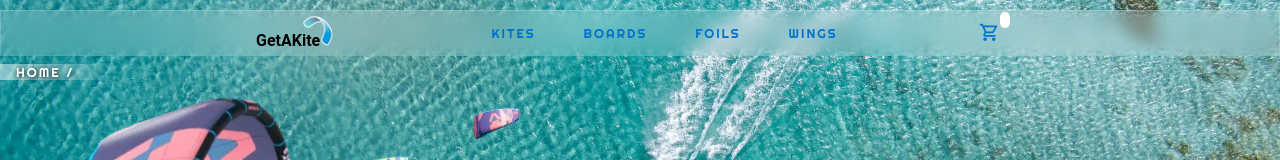
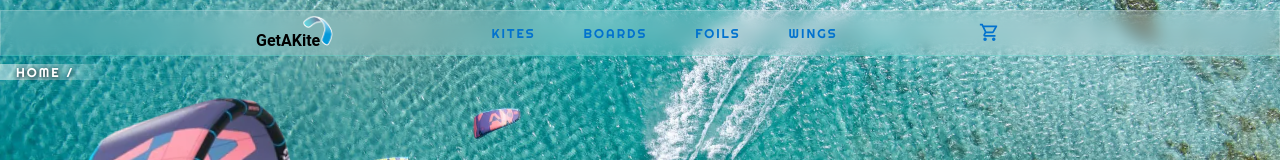
Before and after one commit to EmiUxUiDev/get_a_kite, a React (Create React App) app: page / in a window 1280 px wide. Shown: the top 160 px of the page. Built offline with nearby package versions, Linux system fonts and the light colour scheme; no server answers.

Commit message:
Cartwidget is reacting to changes, delete funtionality of cart, is working but some issues to solve.

```diff
--- a/src/components/Cart.js
+++ b/src/components/Cart.js
@@ -3,7 +3,8 @@ import "../styles/cart.css";
 import { CartContext } from "../context/cartContext";
 
 export default function Cart() {
-  const { cartProducts } = useContext(CartContext);
+  const { cartProducts, setCartProducts, itemInCart, setItemInCart } =
+    useContext(CartContext);
   console.log(cartProducts);
   return cartProducts.map((item) => {
     return (
@@ -16,13 +17,26 @@ export default function Cart() {
             <p id="brand-txt">{item.brand}</p>
           </div>
           <div id="wrapper-model-cart">
-          <p id="model-txt">{item.model}</p>
-          <p id="available-txt">{`available ${item.stock}`}</p>
+            <p>{item.id}</p>
+            <p id="model-txt">{item.model}</p>
+            <p id="available-txt">{`available ${item.stock}`}</p>
           </div>
         </div>
 
         <p>Quantity: {item.qty} </p>
-        <button id="delete-btn">Delete</button>
+        <button
+          id="delete-btn"
+          onClick={() => {
+            setCartProducts(
+              cartProducts.filter((i) => {
+                return i.id !== item.id;
+              })
+            );
+            setItemInCart(itemInCart-1)
+          }}
+        >
+          Delete
+        </button>
       </article>
     );
   });
--- a/src/components/CartWidget.js
+++ b/src/components/CartWidget.js
@@ -2,6 +2,7 @@ import { MdOutlineShoppingCart } from "react-icons/md";
 import "../styles/cartwidget.css";
 import React, {useContext} from 'react'
 import { CartContext } from "../context/cartContext";
+import { Link } from "react-router-dom";
 
 
 
@@ -9,15 +10,17 @@ export default function CartWidget() {
 
   const {itemInCart} = useContext(CartContext)
   return (
-    <div className="wrapper_cart">
+    <Link to={'/cart'}>
+      <div className="wrapper_cart">
       <div className="cart-icon">
         <MdOutlineShoppingCart />
       </div>
 
       <div className ='cart-item'>
-        {console.log(itemInCart)}
-        <button>{itemInCart}</button>
+        <button className={itemInCart === 0 ? 'display-none' : 'display'}
+        >{itemInCart}</button>
       </div>
     </div>
+    </Link>
   );
 }
--- a/src/styles/cartwidget.css
+++ b/src/styles/cartwidget.css
@@ -8,15 +8,17 @@ div .wrapper_cart{
     position: absolute;
     height: 14px;
     margin-top: -5px;
+    margin-left: -3px;
     color:var(--clr-primary);
     font-size: var(--font-size-small);
+    font-family: var(--font-2);
     border: none;
     background-color: #fff;
     padding-right: 6px;
     padding-bottom: 16px;
-    padding-left: 4px;
+    padding-left: 6px;
     border-radius: 10px;
-    font-weight: bold;
+    filter:drop-shadow(1px 1px 2px var(--clr-mid-grey));
 }
 
 .cart-icon{
@@ -31,3 +33,15 @@ div .wrapper_cart{
 .cart-icon:hover{
     transform: scale(1.25);
 }
+
+button.display-none{
+    background-color: transparent;
+    color: transparent;
+    transition: ease-in-out 0.3s;
+}
+
+button.display{
+    background-color: #fff;
+    color: var(--clr-secondary);
+    transition: ease-in-out 0.3s;
+}
```
Also changed, not shown: src/context/cartContext.js (+9 -6 lines).
